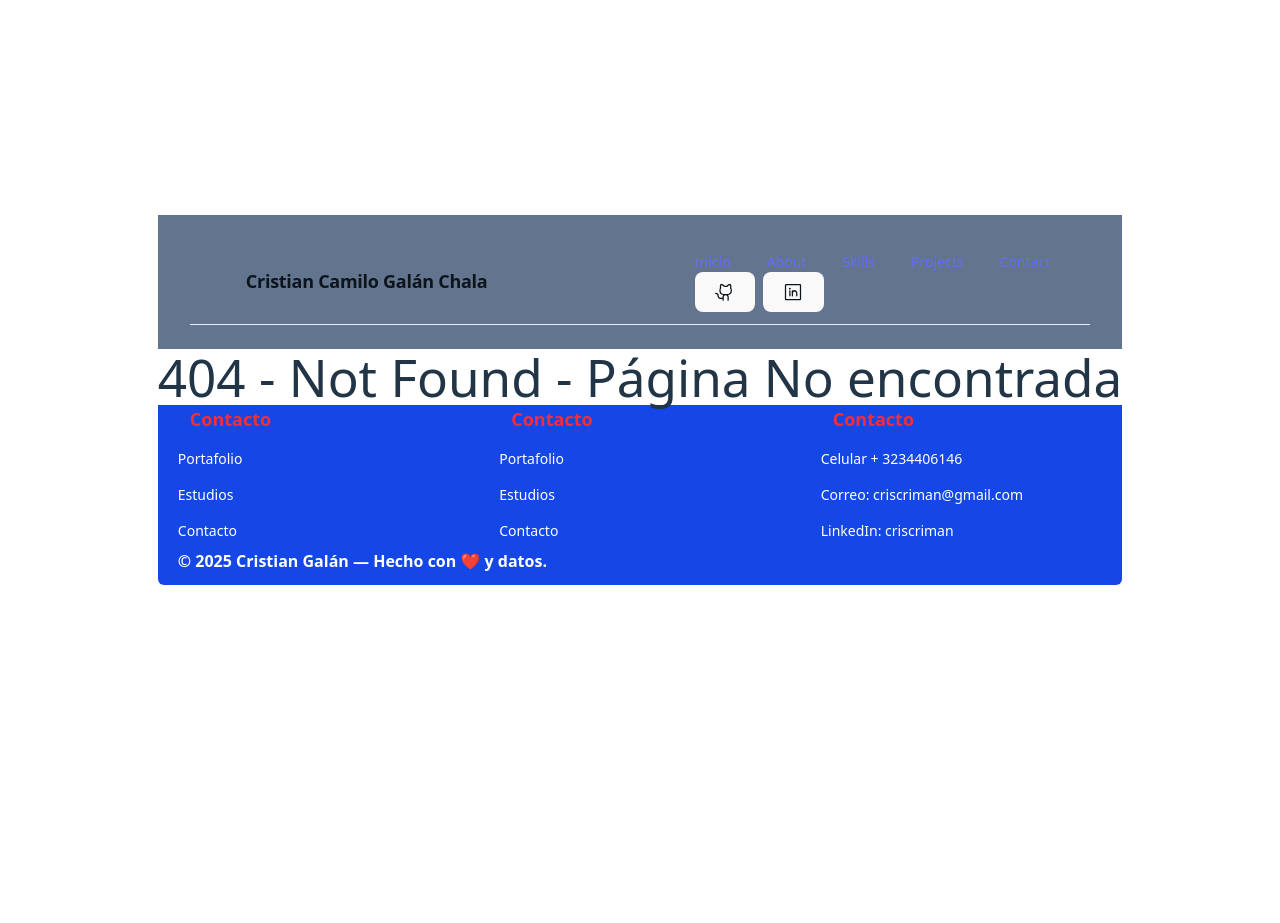
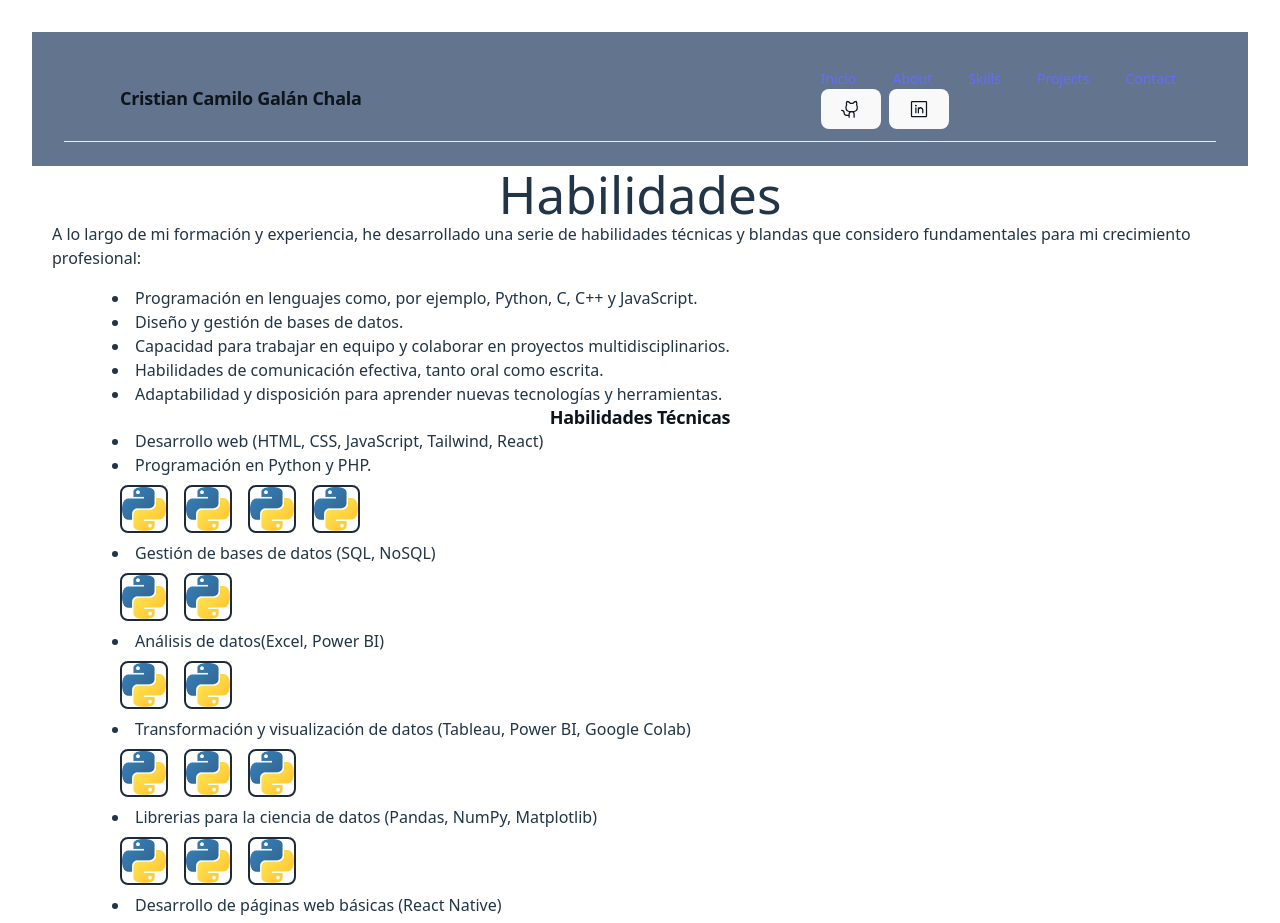
Before and after one commit to criscrman/Portafolio-2025, a React (Vite) app in the folder mi-portafolio/: page /Skills in a window 1280 px wide. Shown: the top 923 px of the page. Before the commit the page ends 800 px from the top, so only its background shows below. Built offline with nearby package versions, Linux system fonts and the light colour scheme.

Commit message:
Se crea la pag de skills y se deja a medias

```diff
--- a/mi-portafolio/src/App.tsx
+++ b/mi-portafolio/src/App.tsx
@@ -1,6 +1,6 @@
 
 import { Routes,Route } from 'react-router-dom';
-import { Header,Footer,Home,Educacion } from './components';
+import { Header,Footer,Home,Educacion,Skills } from './components';
 
 
 
@@ -18,7 +18,8 @@ function App() {
 
         <Routes>
           <Route path="/" element={<Home />} />
-          <Route path="/educacion" element={ <Educacion /> } />
+          <Route path="/Educacion" element={ <Educacion /> } />
+          <Route path="/Skills" element={ <Skills /> } />
           <Route path="*" element={<h1>404 - Not Found - Página No encontrada</h1>} />
 
         </Routes>
--- a/mi-portafolio/src/components/header/Header.tsx
+++ b/mi-portafolio/src/components/header/Header.tsx
@@ -24,8 +24,8 @@ export const Header = () => {
           <div className="div2">
             <div className="flex items-center gap-9">
               <Link className="text-[#0d141c] text-sm font-medium leading-normal" to="/">Inicio</Link>
-              <Link className="text-[#0d141c] text-sm font-medium leading-normal" to="/">About</Link>
-              <Link className="text-[#0d141c] text-sm font-medium leading-normal" to="/Educacion">Skills</Link>
+              <Link className="text-[#0d141c] text-sm font-medium leading-normal" to="/Educacion">About</Link>
+              <Link className="text-[#0d141c] text-sm font-medium leading-normal" to="/Skills">Skills</Link>
               <Link className="text-[#0d141c] text-sm font-medium leading-normal" to="/">Projects</Link>
 
               <Link className="text-[#0d141c] text-sm font-medium leading-normal" to="/">Contact</Link>
--- a/mi-portafolio/src/components/index.ts
+++ b/mi-portafolio/src/components/index.ts
@@ -3,3 +3,4 @@ export * from './header/Header.tsx'
 export * from './footer/Footer.tsx'
 export * from './home/Home.tsx'
 export * from './publico/Educacion.tsx'
+export * from './publico/Skills.tsx'
--- a/mi-portafolio/src/components/publico/Educacion.tsx
+++ b/mi-portafolio/src/components/publico/Educacion.tsx
@@ -4,8 +4,11 @@ export const Educacion = () => {
   return (
 
     <main>
-      <h1>Educación Pepe</h1>
 
+      <h1>Acerca de Mí.</h1>
+
+      <p>Soy un apasionado de la informática, los datos y la educación, con un enfoque en el desarrollo de soluciones modernas e innovadoras que mejoren los sistemas y procesos de cualquier área de una organización, con o sin ánimo de lucro. Mi formación académica y experiencia personal me han permitido adquirir habilidades en diversas áreas, incluyendo la programación, el diseño de sistemas, base de datos, análisis de datos y la gestión de proyectos.</p>
+      <p>Mi objetivo es seguir aprendiendo y creciendo en el campo de la ciencia de datos, contribuyendo al desarrollo de soluciones que generen un impacto positivo a nuestro alrededor, que incremente la productividad, la eficiencia y la innovación.</p>
 
       <div className="secuContainer">
             <h2 className='h2Educacion'>Educación Secundaria</h2>
@@ -45,7 +48,24 @@ export const Educacion = () => {
             <li>Institución: Universidad Nacional Abierta y a Distancia.</li>
             <li>Año de Inicio: 2021</li>
             <li>Año de Culminación: 2025</li>
-            <li>Programa: Ingeniería de Sistemas</li>
+
+          </ul>
+
+          <h4>Resumen de la Carrera:</h4>
+          <p>La Ingeniería de Sistemas es una disciplina que se enfoca en el diseño, desarrollo y gestión de sistemas complejos, integrando conocimientos de diversas áreas para optimizar procesos y soluciones tecnológicas.</p>
+          <p>Esta carrera proporciona habilidades para analizar, diseñar e implementar sistemas eficientes que satisfagan las necesidades organizacionales y tecnológicas.</p>
+          <p>Además de:</p>
+          <ul>
+
+
+
+
+
+            <li>Concebir, diseñar, implementar y operar sistemas, servicios y aplicaciones informáticas empleando los métodos de la ingeniería del software como instrumento para el aseguramiento de su calidad.</li>
+            <li>Modelar, diseñar, implementar y administrar datos e información, para asegurar la disponibilidad operacional de los datos y garantizar el ambiente de producción y manejo de grandes volúmenes de información.</li>
+            <li>Optimizar procesos mediante el uso de tecnologías de la información.</li>
+            <li>Capacidad para comprender, aplicar, gestionar y garantizar la seguridad de la información en los sistemas informáticos.</li>
+            <li>Desarrollar métodos, herramientas modelos que permitan concebir, diseñar, implementar y operar tecnologías de información para el procesamiento y gestión de información.</li>
           </ul>
 
       </div>
--- /dev/null
+++ b/mi-portafolio/src/components/publico/Skills.css
@@ -0,0 +1,46 @@
+@import "tailwindcss";
+
+@theme {
+  --breakpoint-xs: 30rem;
+  --breakpoint-sm: 48rem;
+  --breakpoint-md: 64rem;
+  --breakpoint-lg: 80rem;
+  --breakpoint-xl: 96rem;
+  --breakpoint-2xl: 128rem;
+}
+
+.logosSkillsConteiners {
+    @apply  flex flex-wrap items-center ;
+
+}
+
+.logosSkills {
+
+    @apply  w-12 h-12 m-2 border-2 border-gray-800 rounded-lg ;
+
+
+}
+
+.h2Educacion {
+    @apply  text-left text-gray-800 font-bold text-2xl mb-2 pl-5;
+
+}
+
+h3,h4 {
+    @apply  text-left text-lg font-semibold mb-2 pl-5;
+}
+
+p {
+    @apply  text-left text-base mb-4 pl-5;
+}
+.Imgsecu {
+    @apply  min-w-28 max-w-2/4 rounded-xl border-solid border-2 border-gray-300;
+}
+
+.UniContainer {
+    @apply  mb-8;
+
+}
+ ul {
+    @apply  list-disc list-inside pl-20 text-left;
+}
--- /dev/null
+++ b/mi-portafolio/src/components/publico/Skills.tsx
@@ -0,0 +1,75 @@
+import './Skills.css'
+import logoPython from '../img/python-logo.png'
+
+export const Skills = () => {
+  return (
+    <main>
+      <h1>Habilidades</h1>
+      <p>A lo largo de mi formación y experiencia, he desarrollado una serie de habilidades técnicas y blandas que considero fundamentales para mi crecimiento profesional:</p>
+      <ul>
+        <li>Programación en lenguajes como, por ejemplo, Python, C, C++ y JavaScript.</li>
+        <li>Diseño y gestión de bases de datos.</li>
+        <li>Capacidad para trabajar en equipo y colaborar en proyectos multidisciplinarios.</li>
+        <li>Habilidades de comunicación efectiva, tanto oral como escrita.</li>
+        <li>Adaptabilidad y disposición para aprender nuevas tecnologías y herramientas.</li>
+      </ul>
+
+      <div className="skills-container"></div>
+        <div className="skill-category">
+          <h2>Habilidades Técnicas</h2>
+          <ul>
+            <li>Desarrollo web (HTML, CSS, JavaScript, Tailwind, React)</li>
+            <li>Programación en Python y PHP.
+              <div className='logosSkillsConteiners'>
+              <img className="logosSkills" src={logoPython} alt="Logo de Python"  />
+              <img className="logosSkills" src={logoPython} alt="Logo de PHP"  />
+              <img className="logosSkills" src={logoPython} alt="Logo de React"  />
+              <img className="logosSkills" src={logoPython} alt="Logo de Tailwind"  />
+              </div>
+            </li>
+
+            <li>Gestión de bases de datos (SQL, NoSQL)
+              <div className='logosSkillsConteiners'>
+              <img className="logosSkills" src={logoPython} alt="Logo de SQL"  />
+              <img className="logosSkills" src={logoPython} alt="Logo de NoSQL"  />
+
+              </div>
+            </li>
+
+            <li>Análisis de datos(Excel, Power BI)
+              <div className='logosSkillsConteiners'>
+              <img className="logosSkills" src={logoPython} alt="Logo de Excel"  />
+              <img className="logosSkills" src={logoPython} alt="Logo de Power BI"  />
+              </div>
+            </li>
+            <li>Transformación y visualización de datos (Tableau, Power BI, Google Colab)
+              <div className='logosSkillsConteiners'>
+              <img className="logosSkills" src={logoPython} alt="Logo de Tableau"  />
+              <img className="logosSkills" src={logoPython} alt="Logo de Power BI"  />
+              <img className="logosSkills" src={logoPython} alt="Logo de Google Colab"  />
+              </div>
+            </li>
+            <li>Librerias para la ciencia de datos (Pandas, NumPy, Matplotlib)
+              <div className='logosSkillsConteiners'>
+              <img className="logosSkills" src={logoPython} alt="Logo de Pandas"  />
+              <img className="logosSkills" src={logoPython} alt="Logo de NumPy"  />
+              <img className="logosSkills" src={logoPython} alt="Logo de Matplotlib"  />
+              </div>
+            </li>
+            <li>Desarrollo de páginas web básicas (React Native)
+              <div className='logosSkillsConteiners'>
+              <img className="logosSkills" src={logoPython} alt="Logo de React Native"  />
+              </div>
+            </li>
+            <li>Control de versiones (Git)
+              <div className='logosSkillsConteiners'>
+              <img className="logosSkills" src={logoPython} alt="Logo de Git"  />
+              </div>
+            </li>
+          </ul>
+        </div>
+
+
+    </main>
+  )
+}
```
Also changed, not shown: mi-portafolio/src/components/img/python-logo.png (added).
